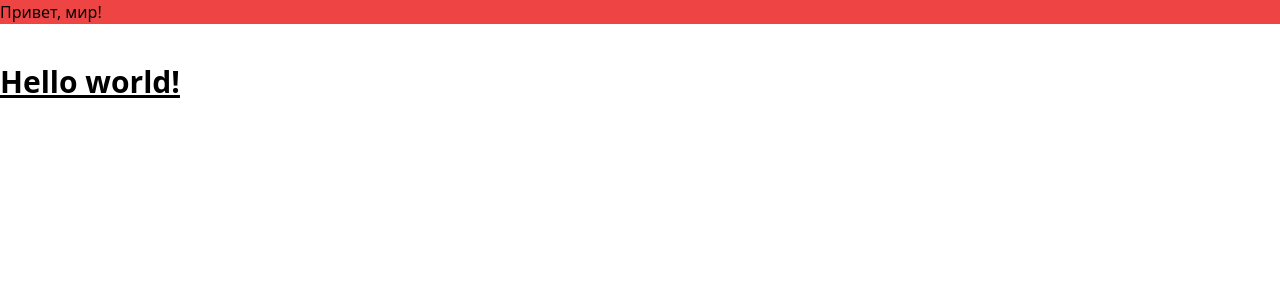
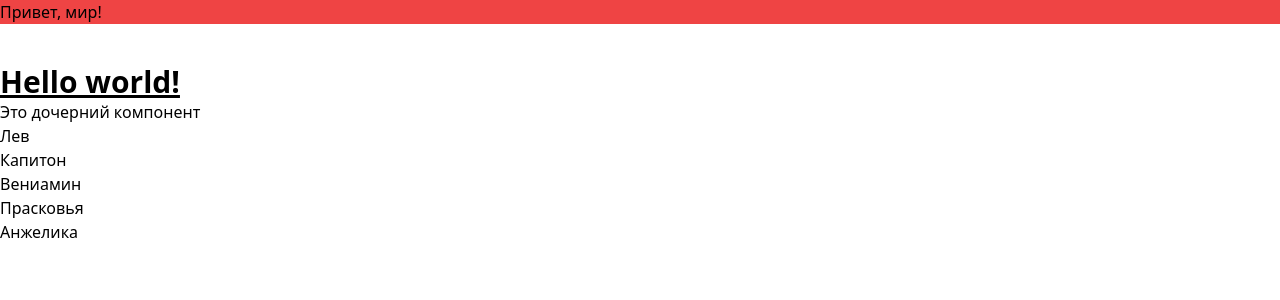
Before and after one commit to nickshamrock/copywriter-calculator, a Vue app: page / in a window 1280 px wide. Shown: the top 300 px of the page. Built offline with nearby package versions, Linux system fonts and the light colour scheme.

Commit message:
Тестирование передачи данных между компонентами

```diff
--- a/src/App.vue
+++ b/src/App.vue
@@ -1,8 +1,19 @@
-<script setup></script>
+<script setup>
+import TestComponentVue from './components/TestComponent.vue'
+
+const items = [
+  { name: 'Лев', surname: 'Shields', city: 'Ялуторовск' },
+  { name: 'Капитон', surname: 'Borer', city: 'Тотьма' },
+  { name: 'Вениамин', surname: 'Cummerata', city: 'Самара' },
+  { name: 'Прасковья', surname: 'Stokes', city: 'Владикавказ' },
+  { name: 'Анжелика', surname: 'Ullrich', city: 'Салават' }
+]
+</script>
 
 <template>
   <div class="mb-10 bg-red-500">Привет, мир!</div>
   <h1 class="text-3xl font-bold underline">Hello world!</h1>
+  <TestComponentVue :items="items" />
 </template>
 
 <style></style>
--- /dev/null
+++ b/src/components/TestComponent.vue
@@ -0,0 +1,12 @@
+<script setup>
+defineProps({
+  items: Array
+})
+</script>
+
+<template>
+  <h2>Это дочерний компонент</h2>
+  <div v-for="item in items" :key="item.id">
+    {{ item.name }}
+  </div>
+</template>
```
